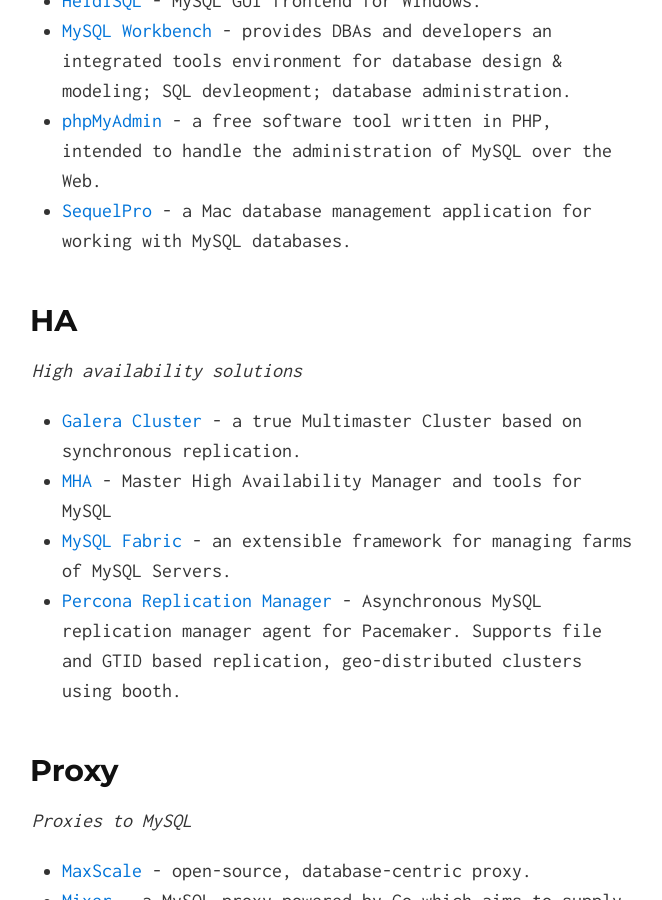
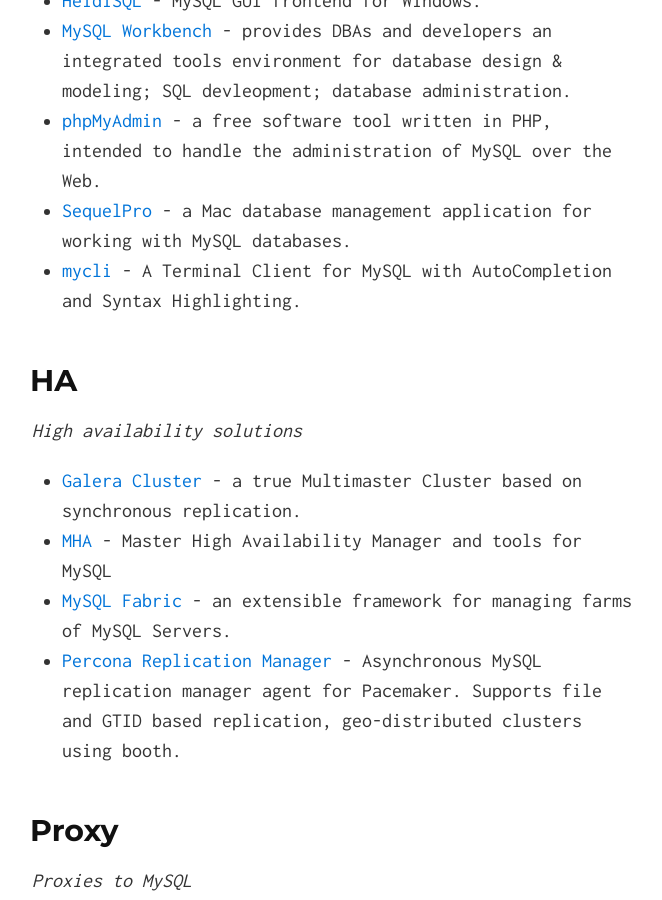
Before and after one commit to shlomi-noach/awesome-mysql, a Jekyll site: the page built from index.md, in a window 1280 px wide and 900 px high, scrolled down 3894 px. Shown: the whole window, without its empty margins (308-970 px from the left). Built offline with Jekyll 4.4.1, drawn with Linux system fonts in a browser that asks for light colours.

Commit message:
add mycli - a handy terminal client for MySQL
mycli is a terminal MySQL client written by Python, it is in active development and has many great features like autocompletion, syntax highlighting, etc.

```diff
--- a/index.md
+++ b/index.md
@@ -108,6 +108,7 @@
 - [MySQL Workbench](http://dev.mysql.com/downloads/workbench/) - provides DBAs and developers an integrated tools environment for database design & modeling; SQL devleopment; database administration.
 - [phpMyAdmin](http://www.phpmyadmin.net/home_page/) - a free software tool written in PHP, intended to handle the administration of MySQL over the Web.
 - [SequelPro](https://github.com/sequelpro/sequelpro) - a Mac database management application for working with MySQL databases.
+- [mycli](https://github.com/dbcli/mycli) - A Terminal Client for MySQL with AutoCompletion and Syntax Highlighting.
 
 
 ## HA
```
